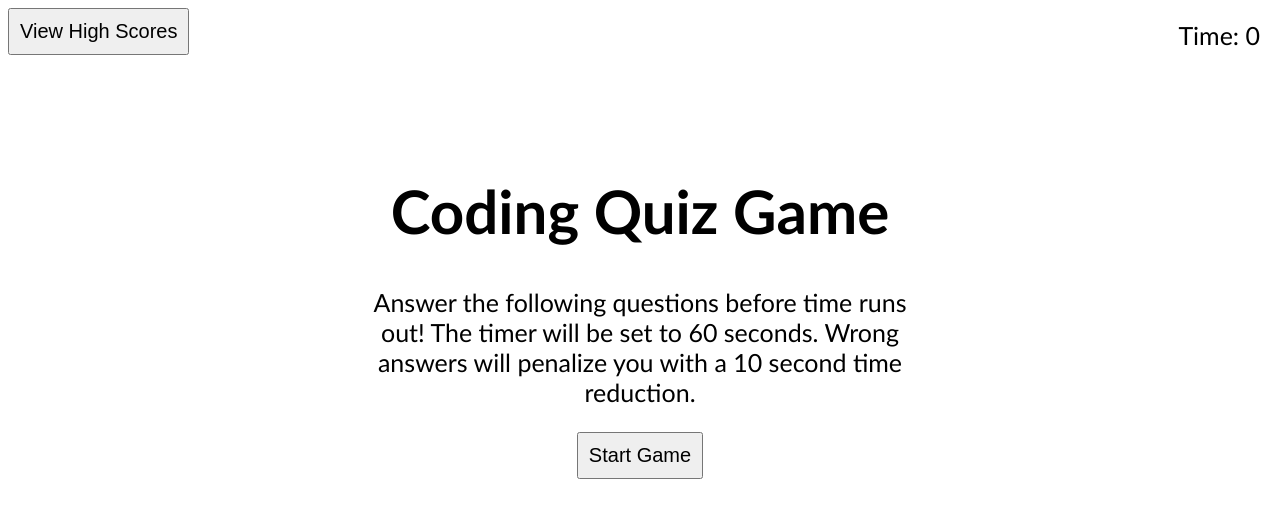
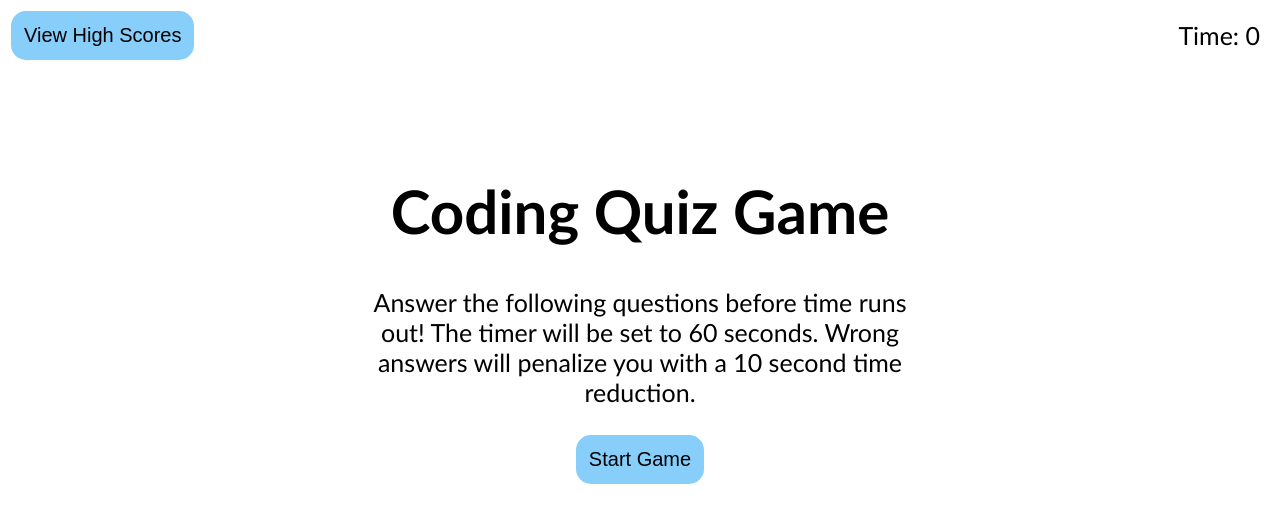
Before and after one commit to AcedYu/4-code-quiz, a plain HTML site: page index.html in a window 1280 px wide. Drawn offline with Linux system fonts and the light colour scheme.

Commit message:
Made buttons prettier

```diff
--- a/style.css
+++ b/style.css
@@ -1,6 +1,7 @@
 /* :root CSS, defining variables */
 :root {
   --bright: lightskyblue;
+  --darker: rgb(137, 192, 255);
   --font: 'Trebuchet MS', 'Lucida Sans Unicode', 'Lucida Grande', 'Lucida Sans', Arial, sans-serif;
 }
 
@@ -12,8 +13,18 @@ html, body {
 
 /* all button CSS */
 button {
+  margin: 3px;
   font-size: 20px;
   padding: 10px;
+  background-color: var(--bright);
+  color: black;
+  border: solid var(--bright) 3px;
+  border-radius: 15px;
+}
+
+button:hover {
+  background-color: var(--darker);
+  border: solid var(--darker) 3px;
 }
 
 /* top bar CSS containing timer and score divs */
```
